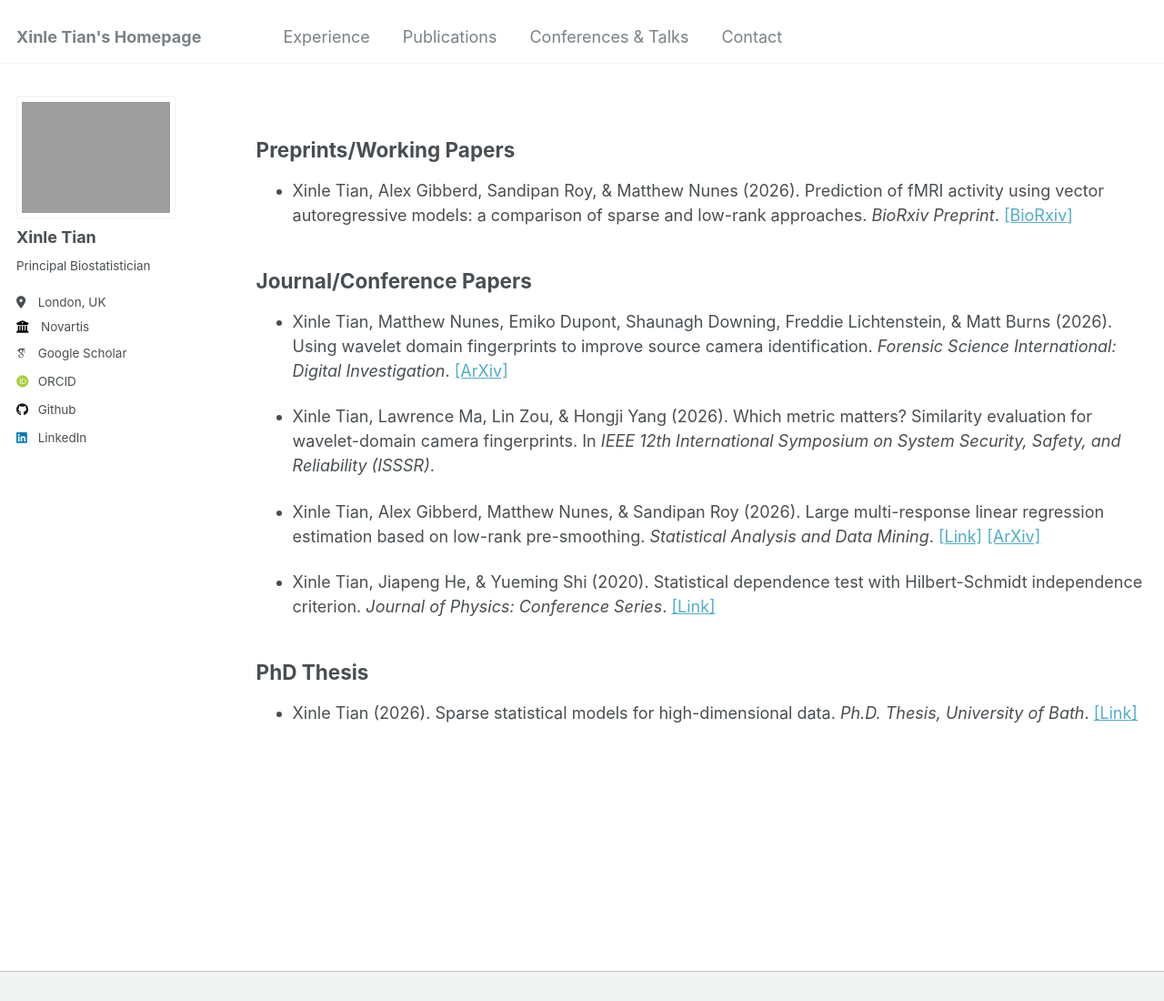
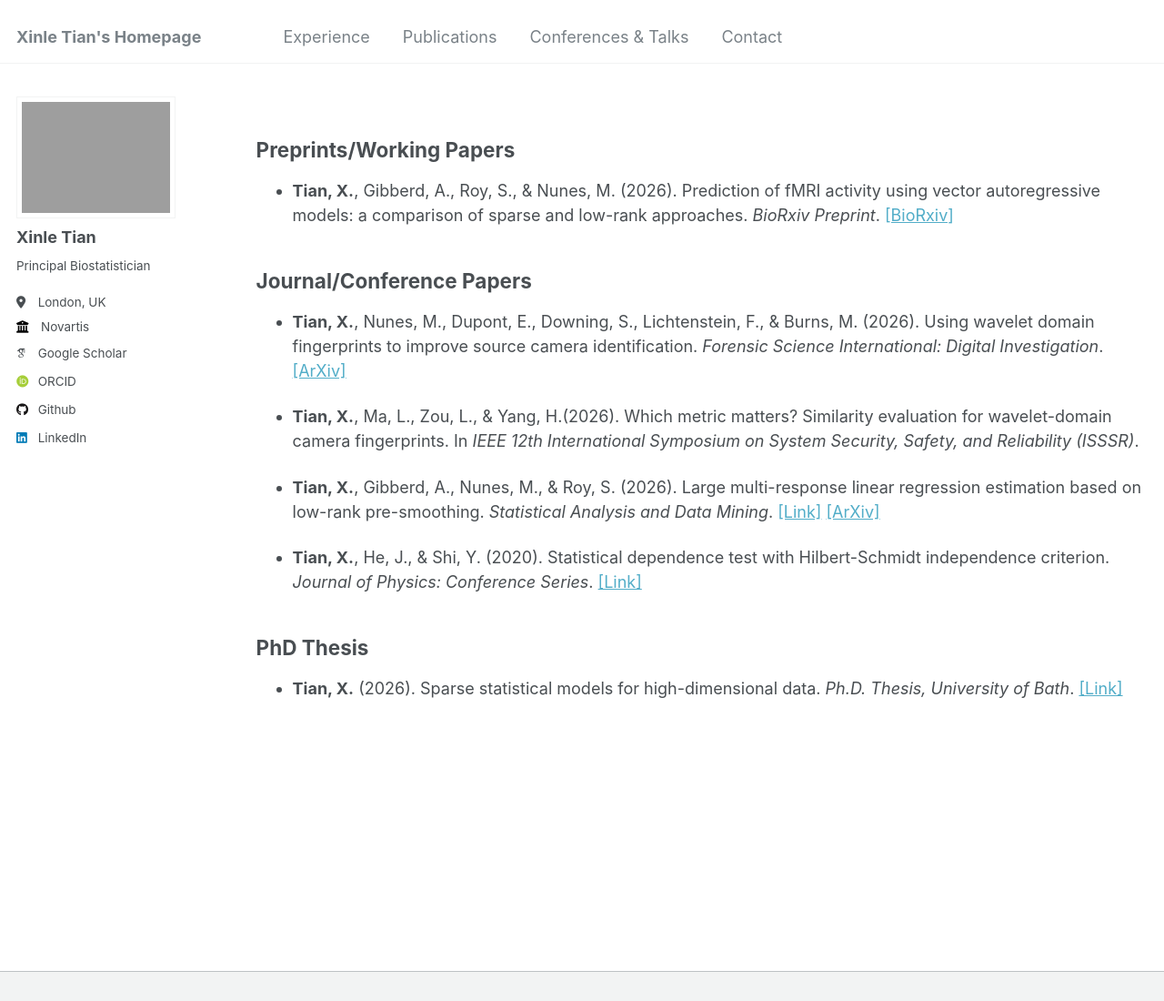
Before and after one commit to xinlet/xinlet.github.io, a Jekyll site: the page built from _pages/publications.md, in a window 1280 px wide and 1240 px high, cut to the strip 0-1100 px from the top of the window. Shown: the whole strip at 91% size. Built offline with Jekyll 4.4.1, drawn with Linux system fonts in a browser that asks for light colours; some web fonts are replaced.

Commit message:
Update publications.md

```diff
--- a/_pages/publications.md
+++ b/_pages/publications.md
@@ -8,18 +8,18 @@ author_profile: true
 {% include base_path %}
 
 ## Preprints/Working Papers
-*  Xinle Tian, Alex Gibberd, Sandipan Roy, & Matthew Nunes (2026). Prediction of fMRI activity using vector autoregressive models: a comparison of sparse and low-rank approaches. *BioRxiv Preprint*. [[BioRxiv]](https://www.biorxiv.org/content/10.64898/2026.06.11.731556v1.abstract)
+*  **Tian, X.**, Gibberd, A., Roy, S., & Nunes, M. (2026). Prediction of fMRI activity using vector autoregressive models: a comparison of sparse and low-rank approaches. *BioRxiv Preprint*. [[BioRxiv]](https://www.biorxiv.org/content/10.64898/2026.06.11.731556v1.abstract)
 
 
 ## Journal/Conference Papers
-*  Xinle Tian, Matthew Nunes, Emiko Dupont, Shaunagh Downing, Freddie Lichtenstein, & Matt Burns (2026). Using wavelet domain fingerprints to improve source camera identification. *Forensic Science International: Digital Investigation*. [[ArXiv]](https://arxiv.org/abs/2507.01712)
+*  **Tian, X.**, Nunes, M., Dupont, E., Downing, S., Lichtenstein, F., & Burns, M. (2026). Using wavelet domain fingerprints to improve source camera identification. *Forensic Science International: Digital Investigation*. [[ArXiv]](https://arxiv.org/abs/2507.01712)
 
-*  Xinle Tian, Lawrence Ma, Lin Zou, & Hongji Yang (2026). Which metric matters? Similarity evaluation for wavelet-domain camera fingerprints. In *IEEE 12th International Symposium on System Security, Safety, and Reliability (ISSSR)*.
+*  **Tian, X.**, Ma, L., Zou, L., & Yang, H.(2026). Which metric matters? Similarity evaluation for wavelet-domain camera fingerprints. In *IEEE 12th International Symposium on System Security, Safety, and Reliability (ISSSR)*.
 
-*  Xinle Tian, Alex Gibberd, Matthew Nunes, & Sandipan Roy (2026). Large multi-response linear regression estimation based on low-rank pre-smoothing. *Statistical Analysis and Data Mining*. [[Link]](https://onlinelibrary.wiley.com/doi/10.1002/sam.70072) [[ArXiv]](https://arxiv.org/abs/2411.18334)
+*  **Tian, X.**, Gibberd, A., Nunes, M., & Roy, S. (2026). Large multi-response linear regression estimation based on low-rank pre-smoothing. *Statistical Analysis and Data Mining*. [[Link]](https://onlinelibrary.wiley.com/doi/10.1002/sam.70072) [[ArXiv]](https://arxiv.org/abs/2411.18334)
 
-*  Xinle Tian, Jiapeng He, & Yueming Shi (2020). Statistical dependence test with Hilbert-Schmidt independence criterion. *Journal of Physics: Conference Series*. [[Link]](https://iopscience.iop.org/article/10.1088/1742-6596/1601/3/032008/pdf)
+*  **Tian, X.**, He, J., & Shi, Y. (2020). Statistical dependence test with Hilbert-Schmidt independence criterion. *Journal of Physics: Conference Series*. [[Link]](https://iopscience.iop.org/article/10.1088/1742-6596/1601/3/032008/pdf)
 
 
 ## PhD Thesis
-*  Xinle Tian (2026). Sparse statistical models for high-dimensional data. *Ph.D. Thesis, University of Bath*. [[Link]](https://purehost.bath.ac.uk/ws/portalfiles/portal/383833799/Thesis_Xinle_Final.pdf)
+*  **Tian, X.** (2026). Sparse statistical models for high-dimensional data. *Ph.D. Thesis, University of Bath*. [[Link]](https://purehost.bath.ac.uk/ws/portalfiles/portal/383833799/Thesis_Xinle_Final.pdf)
```
